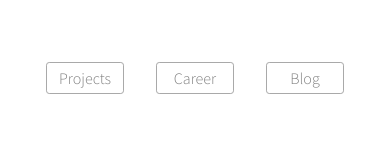
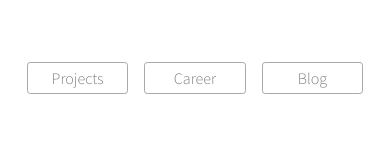
Before and after one commit to daengdaengLee/portfolio, a Vue app: page / in a window 390 px wide. Shown: the part 516-668 px from the top of the page. Built offline with nearby package versions, Linux system fonts and the light colour scheme; the HTML template or start-up script is replaced by a standard one.

Commit message:
menu 버튼 모바일 환경에서 크기 조절

```diff
--- a/src/components/PortfolioMenu.vue
+++ b/src/components/PortfolioMenu.vue
@@ -21,14 +21,14 @@ export default {
 <style scoped>
 .PortfolioMenu {
   width: 100%;
-  margin: 2rem 0 2rem 0;
+  margin: 2rem;
   display: flex;
   justify-content: center;
 }
 .PortfolioMenu li {
   box-sizing: border-box;
-  width: 20%;
-  margin: 0 1rem;
+  width: 26%;
+  margin: 0 0.5rem;
   display: inline-flex;
   height: 2rem;
   justify-content: center;
```
